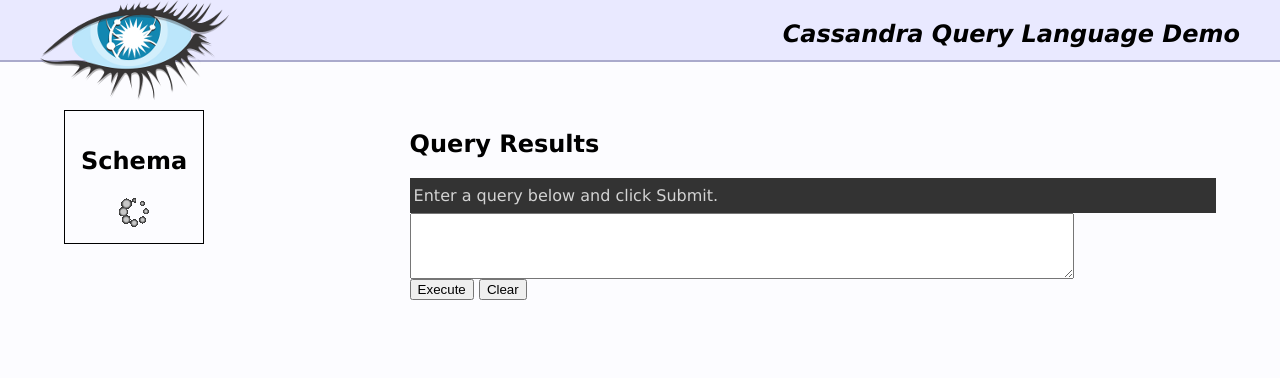
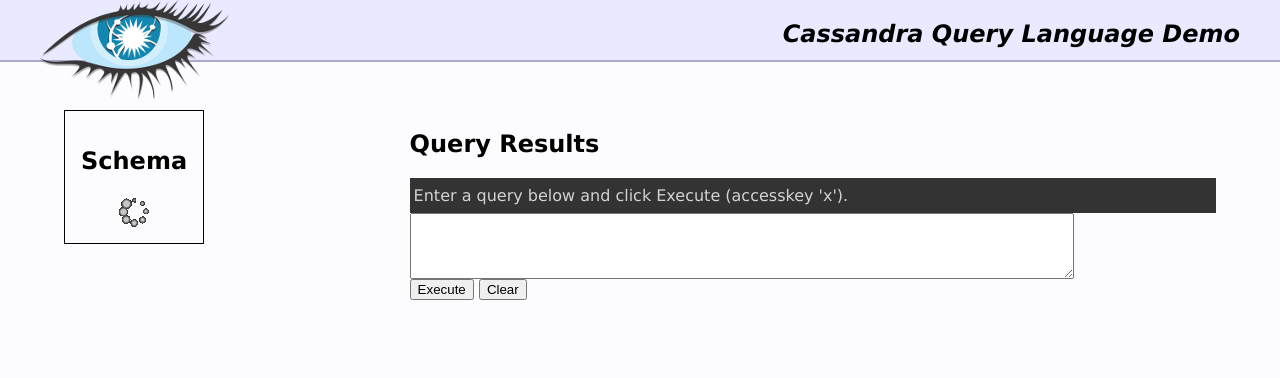
Before and after one commit to eevans/caqel, a Django app: template templates/index.html in a window 1280 px wide. Shown: the top 378 px of the page. Run offline with Django 3.2, Linux system fonts and the light colour scheme; the template is opened without the code that fills it, so the values that code supplies are empty; some libraries are stand-ins or nearby versions.

Commit message:
set accceskey for query entry

```diff
--- a/templates/index.html
+++ b/templates/index.html
@@ -67,6 +67,7 @@
             history.hide();
             $("#history").prepend(history.append("<br/>"));
             history.fadeIn(700);
+            $('#query_form').find('textarea[name=query]').val("");
         }
 
         $(document).ready(function() {
@@ -94,14 +95,16 @@
 
     <div id="query_box">
         <h2>Query Results</h2>
-        <div id="query_results">Enter a query below and click Submit.</div>
+        <div id="query_results">
+            Enter a query below and click Execute (accesskey 'x').</div>
 
         <form action="query/" method="post" id="query_form">
             <div>
                 <textarea name="query" rows="4" cols="80" tabindex="1"></textarea>
             </div>
             <div>
-                <input type="submit" value="Execute" tabindex="2" />
+                <input type="submit" value="Execute" accesskey="X"
+                       tabindex="2" />
                 <input type="button" value="Clear" tabindex="3"
                        onclick="$('#query_form').find('textarea[name=query]').val('')" />
             </div>
```
